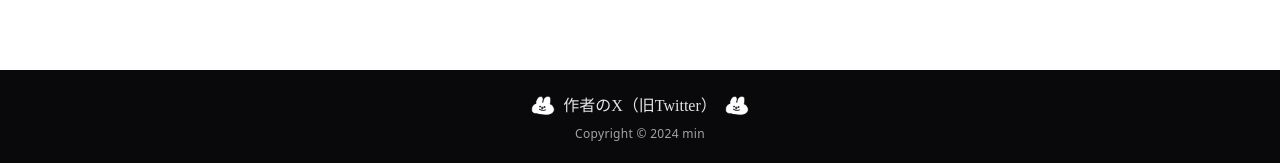
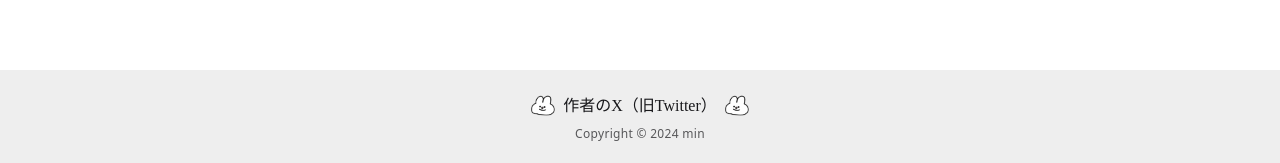
Before and after one commit to minmmmmin/aho, a React (Vite) app: page / in a window 1280 px wide. Shown: the part 634-797 px from the top of the page. Built offline with nearby package versions, Linux system fonts and the light colour scheme; no server answers; a web font is replaced by a local one.

Commit message:
フッターの色変更

```diff
--- a/src/components/Footer.jsx
+++ b/src/components/Footer.jsx
@@ -1,6 +1,6 @@
 export default function Footer() {
   return (
-    <footer className="footer footer-center bg-neutral text-neutral-content py-6">
+    <footer className="footer footer-center bg-base-300 text-base-content py-6">
       <div className="flex flex-col items-center gap-2">
         {/* 上：Xリンク（Hanazome） */}
         <div className="flex items-center gap-2 font-hanazome">
@@ -18,7 +18,6 @@ export default function Footer() {
           <img src="/images/usagi.png" alt="" className="w-6 h-6" />
         </div>
 
-        {/* 下：コピーライト（標準フォント） */}
         <p className="text-xs opacity-70 font-sans tracking-wide">
           Copyright © 2024 min
         </p>
```
